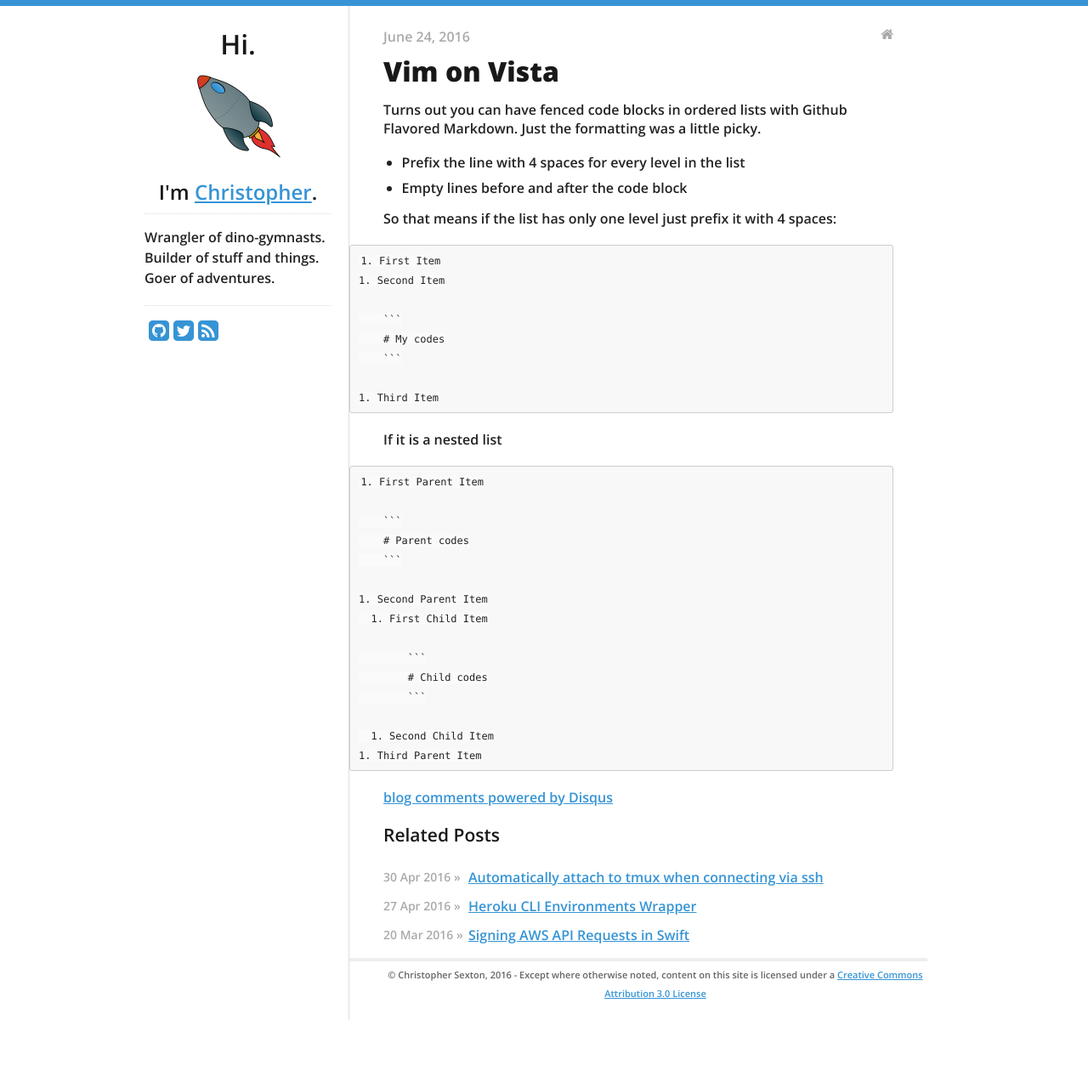
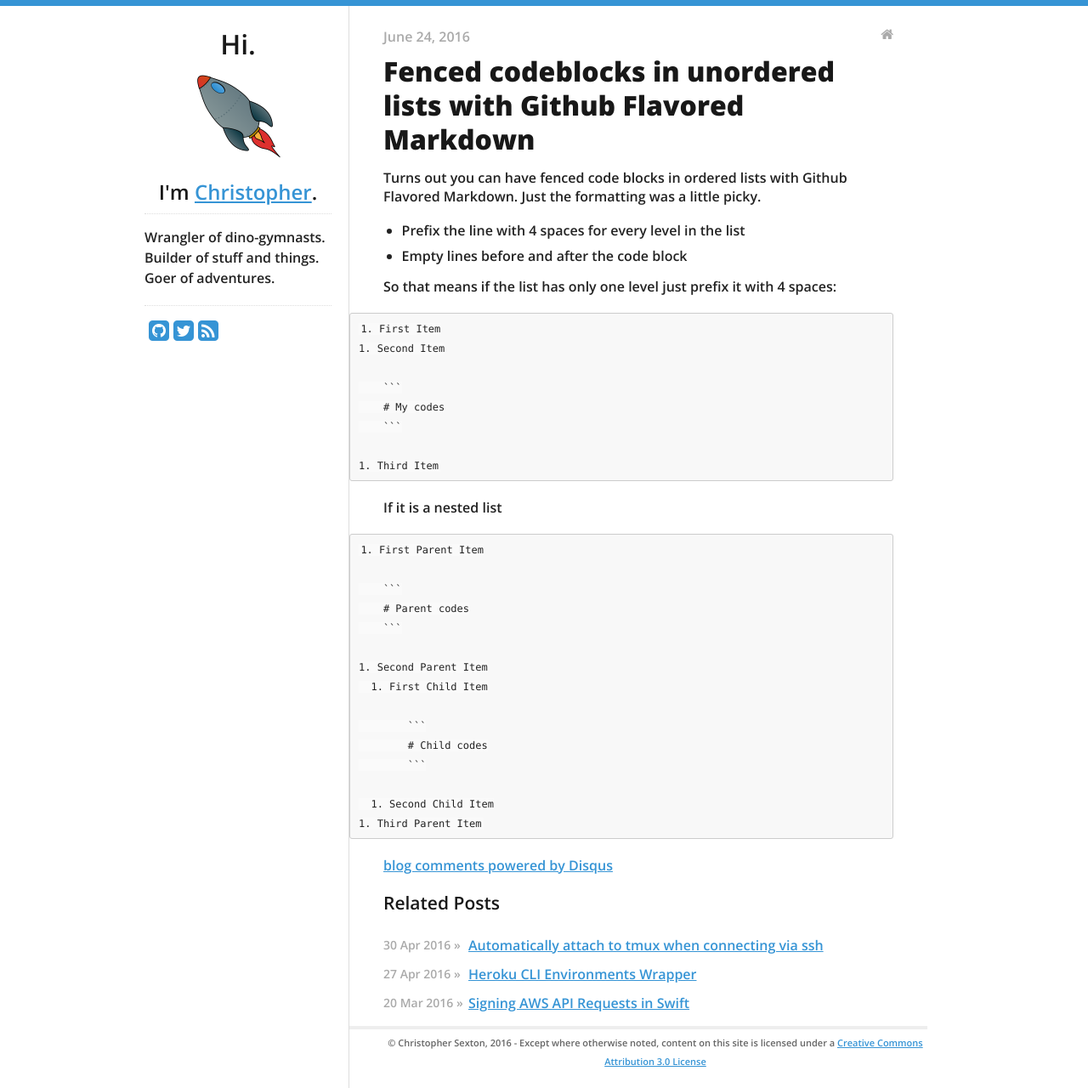
Before and after one commit to csexton/codeography.com, a Jekyll site: the page built from _posts/2016-06-24-fenced-code-in-github-markdown.md, in a window 1280 px wide. Shown: the whole page at 85% size. Built offline with Jekyll 4.4.1, drawn with Linux system fonts in a browser that asks for light colours; nearby versions of some CDN libraries; comment, search, counter and statistics services are not loaded; before the commit the page ends 1200 px from its top, so only the background shows below that.

Commit message:
Fix the title, I don't use Vista much these days

```diff
--- a/_posts/2016-06-24-fenced-code-in-github-markdown.md
+++ b/_posts/2016-06-24-fenced-code-in-github-markdown.md
@@ -1,5 +1,5 @@
 ---
-title: Vim on Vista
+title: Fenced codeblocks in unordered lists with Github Flavored Markdown
 tags: tech
 layout: post
 ---
```
